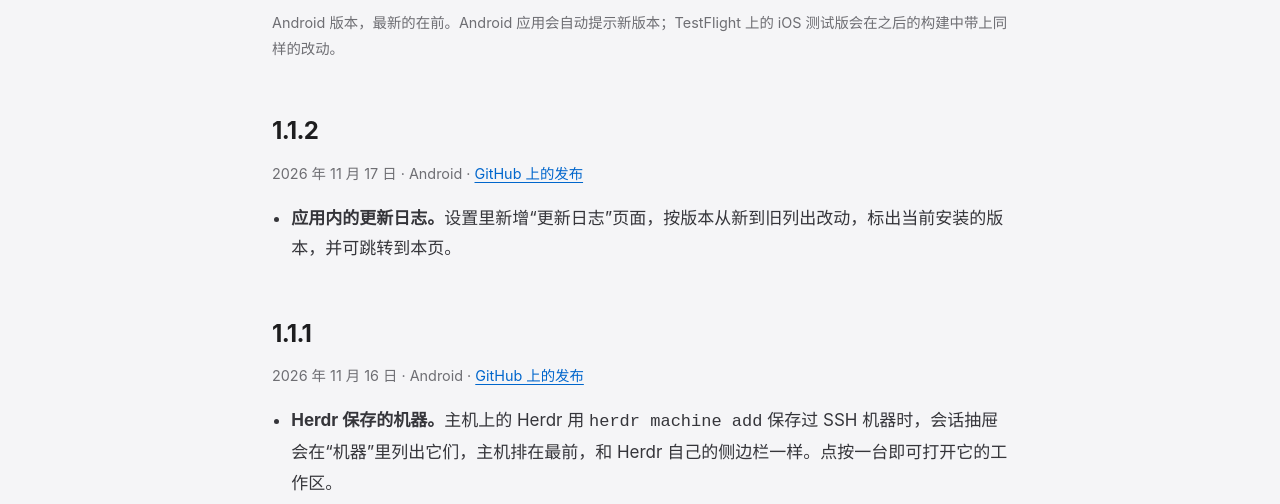
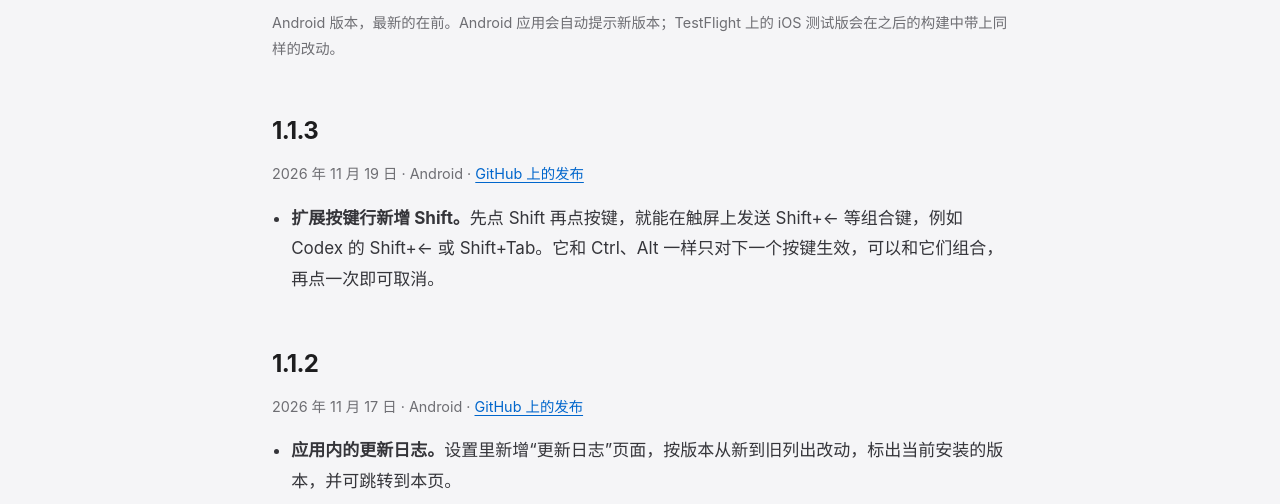
Before and after one commit to nimrc/bellterm, a plain HTML site: page site/zh/changelog/index.html in a window 1280 px wide. Shown: the part 240-744 px from the top of the page. Drawn offline with Linux system fonts and the light colour scheme.

Commit message:
docs: release notes and site changelog for 1.1.3

```diff
--- a/site/zh/changelog/index.html
+++ b/site/zh/changelog/index.html
@@ -35,6 +35,12 @@
   <h1>更新日志</h1>
   <p class="meta">Android 版本，最新的在前。Android 应用会自动提示新版本；TestFlight 上的 iOS 测试版会在之后的构建中带上同样的改动。</p>
 
+  <h2 id="1.1.3">1.1.3</h2>
+  <p class="meta"><time datetime="2026-11-19">2026 年 11 月 19 日</time> · Android · <a href="https://github.com/nimrc/bellterm/releases/tag/v1.1.3">GitHub 上的发布</a></p>
+  <ul>
+    <li><strong>扩展按键行新增 Shift。</strong>先点 Shift 再点按键，就能在触屏上发送 Shift+← 等组合键，例如 Codex 的 Shift+← 或 Shift+Tab。它和 Ctrl、Alt 一样只对下一个按键生效，可以和它们组合，再点一次即可取消。</li>
+  </ul>
+
   <h2 id="1.1.2">1.1.2</h2>
   <p class="meta"><time datetime="2026-11-17">2026 年 11 月 17 日</time> · Android · <a href="https://github.com/nimrc/bellterm/releases/tag/v1.1.2">GitHub 上的发布</a></p>
   <ul>
```
Also changed, not shown: site/changelog/index.html (+6 -0 lines), release-notes/1.1.3.en.txt (added), release-notes/1.1.3.zh.txt (added).
